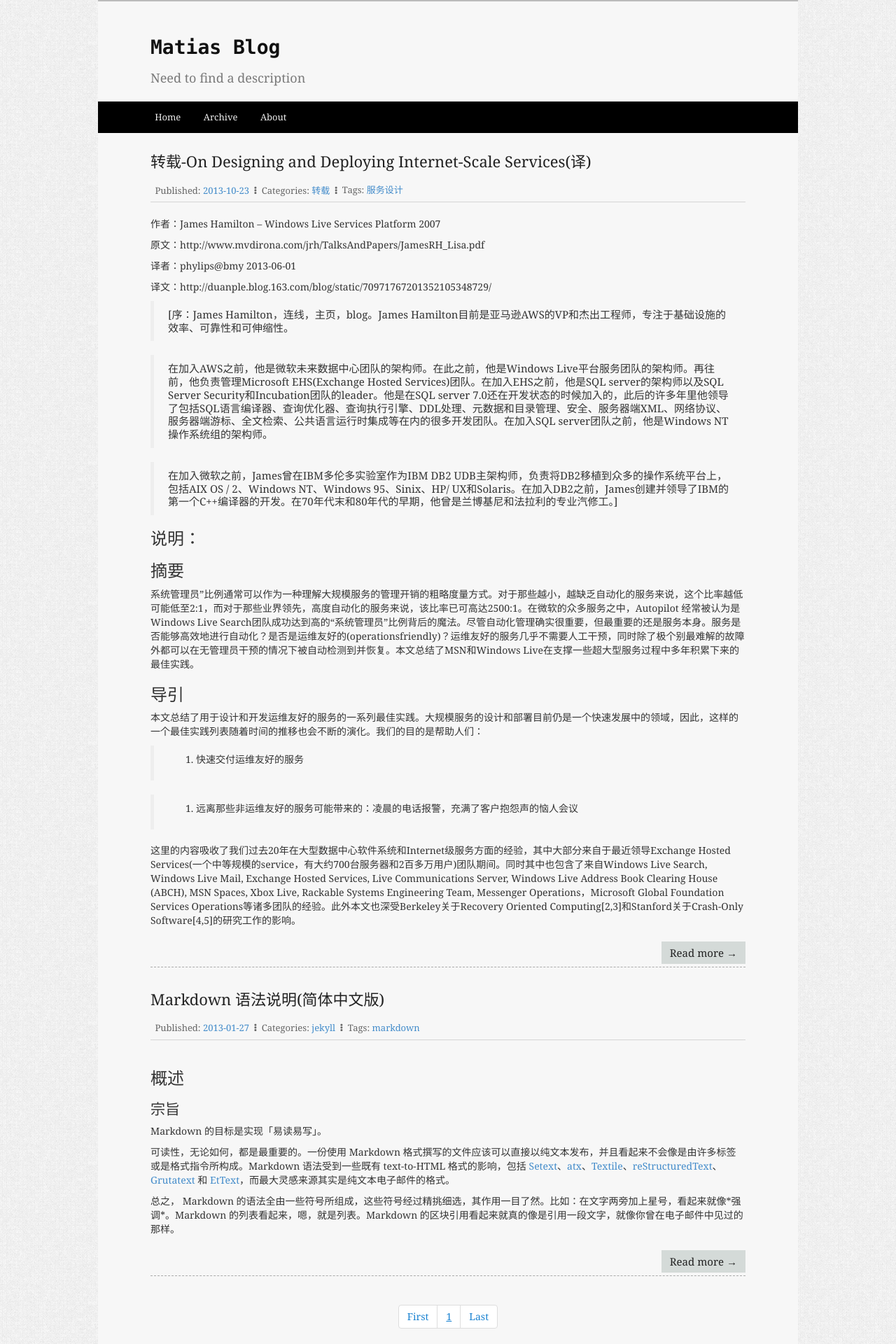
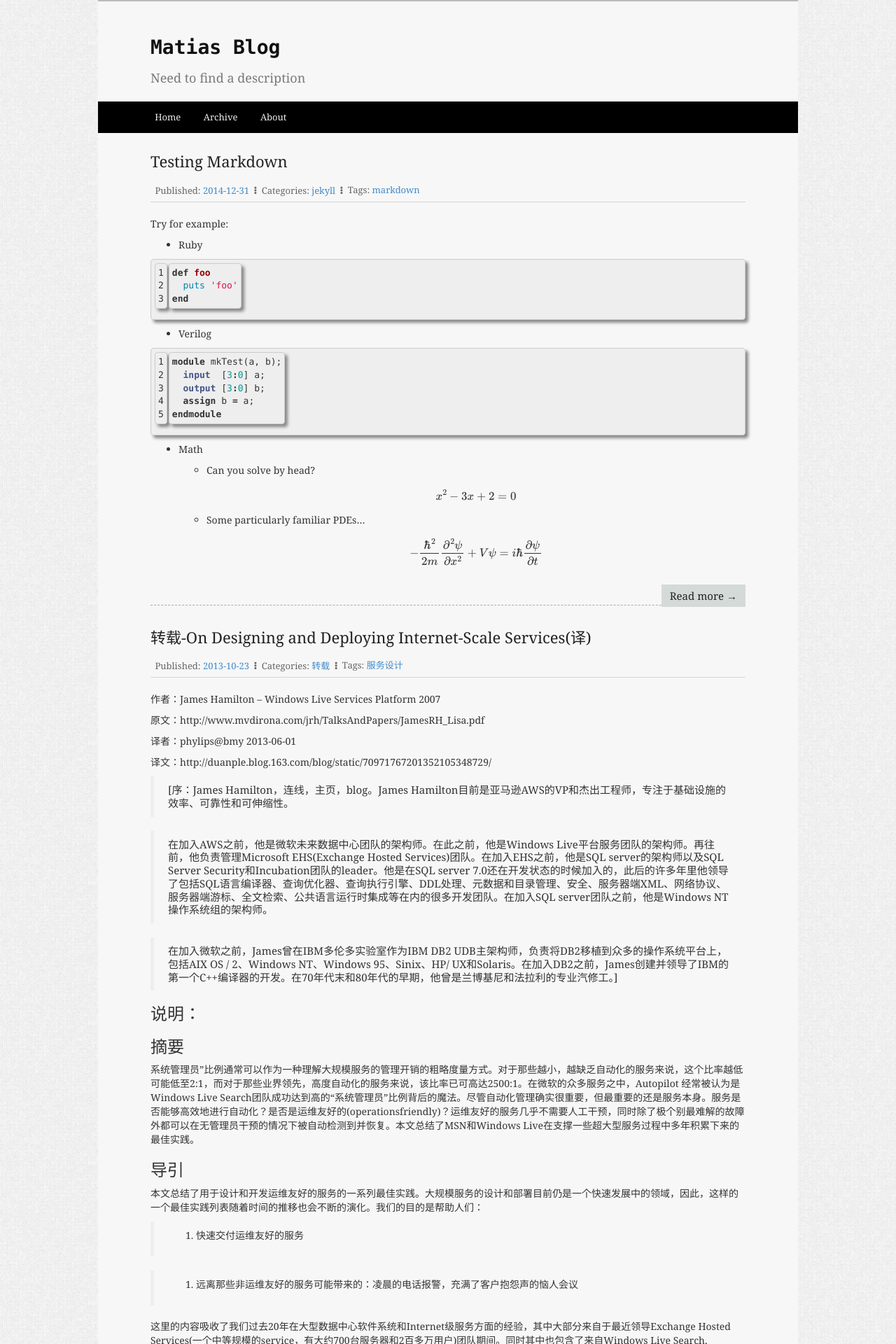
Before and after one commit to thotypous/thotypous.github.io, a Jekyll site: the page built from index.html, in a window 1280 px wide. Shown: the top 1920 px of the page at 70% size. Built offline with Jekyll 4.4.1, drawn with Linux system fonts in a browser that asks for light colours; formulas are drawn with MathJax 3; the list of posts is cut into pages by our own code.

Commit message:
Setup Pygments highlighter and MathJax

```diff
--- a/_config.yml
+++ b/_config.yml
@@ -1,6 +1,6 @@
 root: /
 permalink: /:year-:month/:title/
-highlighter: "pygments"
+highlighter: pygments
 paginate: 5
 
 title: Matias Blog
--- a/_layouts/default.html
+++ b/_layouts/default.html
@@ -10,6 +10,7 @@
     <link href="/static/css/bootstrap.css" rel="stylesheet" type="text/css" media="all">
     <link href="/static/css/font-awesome.css" rel="stylesheet" type="text/css" media="all">
     <link href="/static/css/application.css" rel="stylesheet" type="text/css" media="all">
+    <link href="/static/css/syntax.css" rel="stylesheet" type="text/css" media="all">
     <script src="/static/js/jquery.js" type="text/javascript"></script>
     <!--[if lt IE 9]><script src="//html5shiv.googlecode.com/svn/trunk/html5.js"></script><![endif]-->
 </head>
@@ -43,6 +44,7 @@
      </div>
      </div>
      <script src="/static/js/bootstrap.js" type="text/javascript"></script>
+     <script type="text/javascript" src="https://cdn.mathjax.org/mathjax/latest/MathJax.js?config=TeX-AMS-MML_HTMLorMML"></script>
      {% include google_analysis.md %}
 </body>
 </html>
--- /dev/null
+++ b/_posts/2014-12-31-test.md
@@ -0,0 +1,36 @@
+---
+layout: post
+title: Testing Markdown
+categories: jekyll
+tags:  markdown
+---
+
+Try for example:
+
+* Ruby
+
+{% highlight ruby linenos %}
+def foo
+  puts 'foo'
+end
+{% endhighlight %}
+
+* Verilog
+
+{% highlight verilog linenos %}
+module mkTest(a, b);
+  input  [3:0] a;
+  output [3:0] b;
+  assign b = a;
+endmodule
+{% endhighlight %}
+
+* Math
+
+  * Can you solve by head?
+
+    $$ x^2 - 3 x + 2 = 0 $$
+
+  * Some particularly familiar PDEs...
+
+    $$ -\frac{\hbar^2}{2m} \frac{\partial^2 \psi}{\partial x^2} + V \psi = i\hbar \frac{\partial \psi}{\partial t} $$
--- /dev/null
+++ b/static/css/syntax.css
@@ -0,0 +1,60 @@
+.highlight  { background: #ffffff; }
+.highlight .c { color: #999988; font-style: italic } /* Comment */
+.highlight .err { color: #a61717; background-color: #e3d2d2 } /* Error */
+.highlight .k { font-weight: bold } /* Keyword */
+.highlight .o { font-weight: bold } /* Operator */
+.highlight .cm { color: #999988; font-style: italic } /* Comment.Multiline */
+.highlight .cp { color: #999999; font-weight: bold } /* Comment.Preproc */
+.highlight .c1 { color: #999988; font-style: italic } /* Comment.Single */
+.highlight .cs { color: #999999; font-weight: bold; font-style: italic } /* Comment.Special */
+.highlight .gd { color: #000000; background-color: #ffdddd } /* Generic.Deleted */
+.highlight .gd .x { color: #000000; background-color: #ffaaaa } /* Generic.Deleted.Specific */
+.highlight .ge { font-style: italic } /* Generic.Emph */
+.highlight .gr { color: #aa0000 } /* Generic.Error */
+.highlight .gh { color: #999999 } /* Generic.Heading */
+.highlight .gi { color: #000000; background-color: #ddffdd } /* Generic.Inserted */
+.highlight .gi .x { color: #000000; background-color: #aaffaa } /* Generic.Inserted.Specific */
+.highlight .go { color: #888888 } /* Generic.Output */
+.highlight .gp { color: #555555 } /* Generic.Prompt */
+.highlight .gs { font-weight: bold } /* Generic.Strong */
+.highlight .gu { color: #aaaaaa } /* Generic.Subheading */
+.highlight .gt { color: #aa0000 } /* Generic.Traceback */
+.highlight .kc { font-weight: bold } /* Keyword.Constant */
+.highlight .kd { font-weight: bold } /* Keyword.Declaration */
+.highlight .kp { font-weight: bold } /* Keyword.Pseudo */
+.highlight .kr { font-weight: bold } /* Keyword.Reserved */
+.highlight .kt { color: #445588; font-weight: bold } /* Keyword.Type */
+.highlight .m { color: #009999 } /* Literal.Number */
+.highlight .s { color: #d14 } /* Literal.String */
+.highlight .na { color: #008080 } /* Name.Attribute */
+.highlight .nb { color: #0086B3 } /* Name.Builtin */
+.highlight .nc { color: #445588; font-weight: bold } /* Name.Class */
+.highlight .no { color: #008080 } /* Name.Constant */
+.highlight .ni { color: #800080 } /* Name.Entity */
+.highlight .ne { color: #990000; font-weight: bold } /* Name.Exception */
+.highlight .nf { color: #990000; font-weight: bold } /* Name.Function */
+.highlight .nn { color: #555555 } /* Name.Namespace */
+.highlight .nt { color: #000080 } /* Name.Tag */
+.highlight .nv { color: #008080 } /* Name.Variable */
+.highlight .ow { font-weight: bold } /* Operator.Word */
+.highlight .w { color: #bbbbbb } /* Text.Whitespace */
+.highlight .mf { color: #009999 } /* Literal.Number.Float */
+.highlight .mh { color: #009999 } /* Literal.Number.Hex */
+.highlight .mi { color: #009999 } /* Literal.Number.Integer */
+.highlight .mo { color: #009999 } /* Literal.Number.Oct */
+.highlight .sb { color: #d14 } /* Literal.String.Backtick */
+.highlight .sc { color: #d14 } /* Literal.String.Char */
+.highlight .sd { color: #d14 } /* Literal.String.Doc */
+.highlight .s2 { color: #d14 } /* Literal.String.Double */
+.highlight .se { color: #d14 } /* Literal.String.Escape */
+.highlight .sh { color: #d14 } /* Literal.String.Heredoc */
+.highlight .si { color: #d14 } /* Literal.String.Interpol */
+.highlight .sx { color: #d14 } /* Literal.String.Other */
+.highlight .sr { color: #009926 } /* Literal.String.Regex */
+.highlight .s1 { color: #d14 } /* Literal.String.Single */
+.highlight .ss { color: #990073 } /* Literal.String.Symbol */
+.highlight .bp { color: #999999 } /* Name.Builtin.Pseudo */
+.highlight .vc { color: #008080 } /* Name.Variable.Class */
+.highlight .vg { color: #008080 } /* Name.Variable.Global */
+.highlight .vi { color: #008080 } /* Name.Variable.Instance */
+.highlight .il { color: #009999 } /* Literal.Number.Integer.Long */
```
